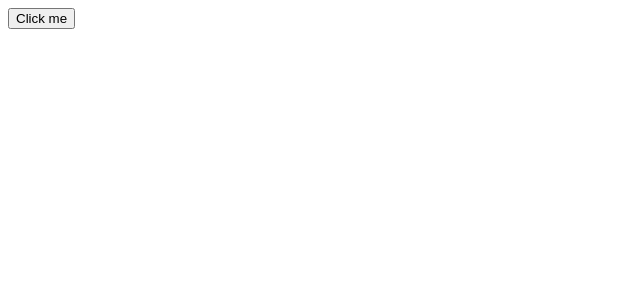
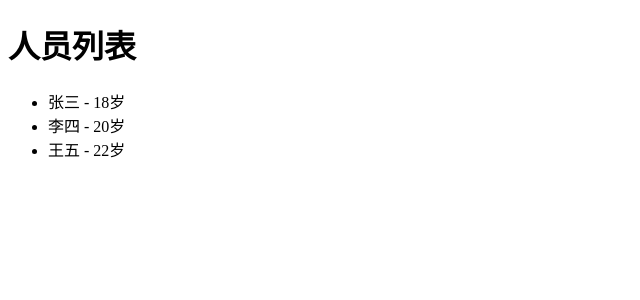
Before and after one commit to CedricGeng/work_demo, a Vue app: page / in a window 1280 px wide. Shown: the top 300 px of the page, without its empty margins (0-640 px from the left). Built offline with nearby package versions, Linux system fonts and the light colour scheme; the HTML template or start-up script is replaced by a standard one.

Commit message:
v-for属性的使用

```diff
--- a/src/components/Person.vue
+++ b/src/components/Person.vue
@@ -1,11 +1,29 @@
 <script setup lang="ts">
 import { ref, reactive, onMounted } from "vue"
-let onClicks = (e: Event) => {
-  console.log(e)
-}
+let List = ref([
+  {
+    name: "张三",
+    age: 18,
+  },
+  {
+    name: "李四",
+    age: 20,
+  },
+  {
+    name: "王五",
+    age: 22,
+  },
+])
 </script>
 <template>
-  <button @click="onClicks">Click me</button>
+  <div>
+    <h1>人员列表</h1>
+    <ul>
+      <li v-for="(item, index) in List" :key="index">
+        {{ item.name }} - {{ item.age }}岁
+      </li>
+    </ul>
+  </div>
 </template>
 
 <style scoped></style>
```
